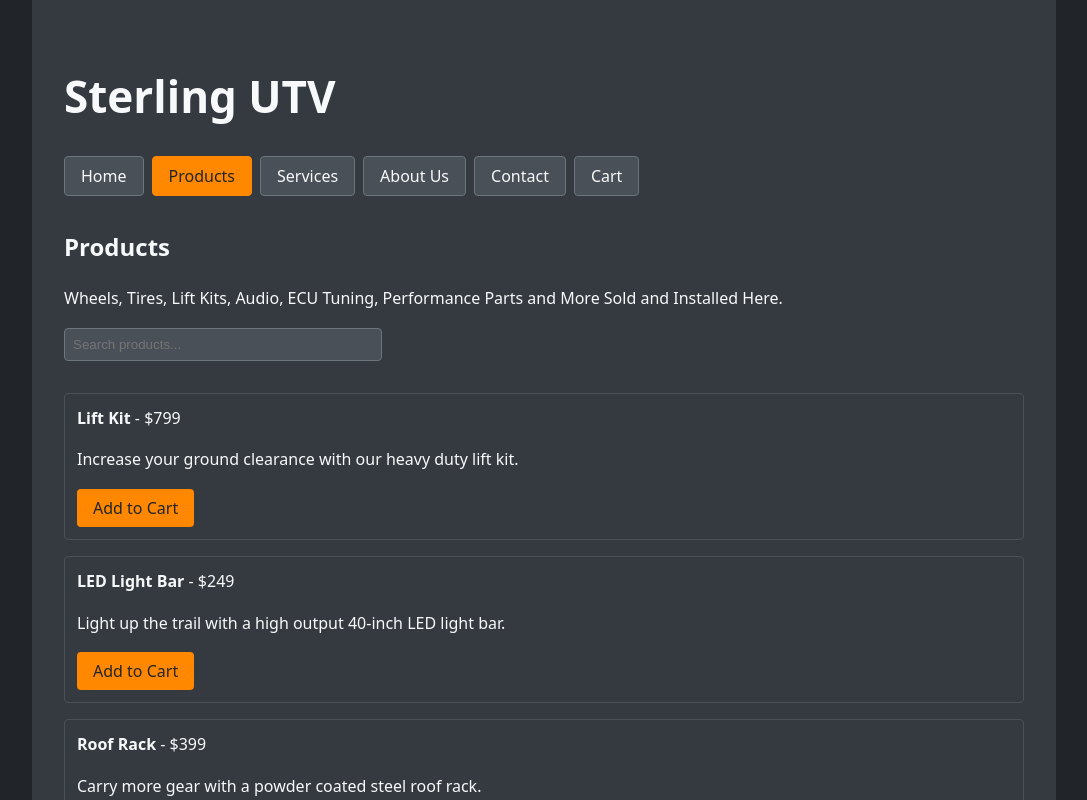
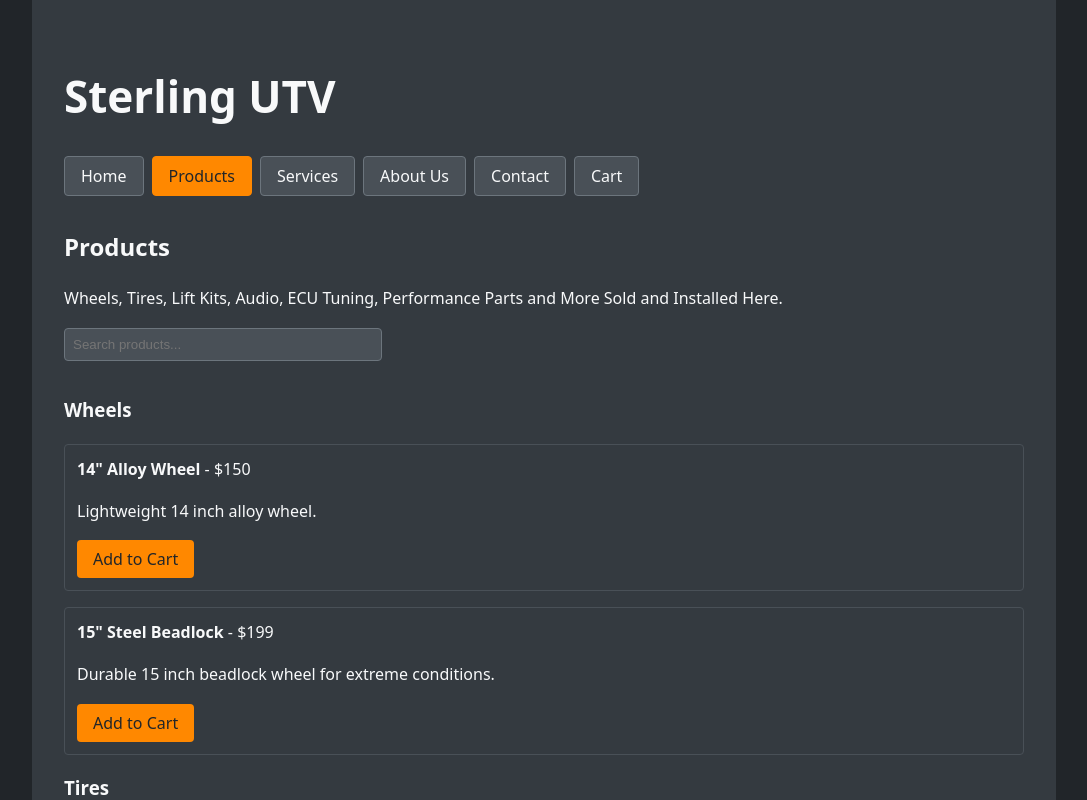
Before and after one commit to nicktull/Sterling-UTV, a React (Vite) app in the folder frontend/: page / in a window 1280 px wide. Both pictures are taken after a click on the button "Products". Shown: the top 800 px of the page, without its empty margins (96-1183 px from the left). Built offline with nearby package versions, Linux system fonts and the light colour scheme.

Commit message:
Group products by category

```diff
--- a/frontend/src/data/products.js
+++ b/frontend/src/data/products.js
@@ -1,38 +1,86 @@
 export default [
   {
     id: 1,
-    name: 'Lift Kit',
-    price: 799,
-    description: 'Increase your ground clearance with our heavy duty lift kit.',
+    category: 'Wheels',
+    name: '14" Alloy Wheel',
+    price: 150,
+    description: 'Lightweight 14 inch alloy wheel.',
   },
   {
     id: 2,
-    name: 'LED Light Bar',
-    price: 249,
-    description: 'Light up the trail with a high output 40-inch LED light bar.',
+    category: 'Wheels',
+    name: '15" Steel Beadlock',
+    price: 199,
+    description: 'Durable 15 inch beadlock wheel for extreme conditions.',
   },
   {
     id: 3,
-    name: 'Roof Rack',
-    price: 399,
-    description: 'Carry more gear with a powder coated steel roof rack.',
+    category: 'Tires',
+    name: 'All-Terrain Tire',
+    price: 160,
+    description: '8-ply radial tire for any terrain.',
   },
   {
     id: 4,
-    name: 'Winch',
-    price: 549,
-    description: 'A 4500lb winch kit to get you out of sticky situations.',
+    category: 'Tires',
+    name: 'Mud Tire',
+    price: 175,
+    description: 'Deep lugs for superior mud traction.',
   },
   {
     id: 5,
-    name: 'Half Windshield',
-    price: 199,
-    description: 'Protect yourself from debris while maintaining airflow.',
+    category: 'Lift Kits',
+    name: '2" Spacer Lift',
+    price: 250,
+    description: 'Simple bolt-on 2 inch spacer lift.',
   },
   {
     id: 6,
+    category: 'Lift Kits',
+    name: '3" Suspension Lift',
+    price: 799,
+    description: 'Complete suspension lift for extra ground clearance.',
+  },
+  {
+    id: 7,
+    category: 'Audio',
     name: 'Bluetooth Speaker System',
     price: 299,
     description: 'Enjoy your favorite tunes with a waterproof speaker setup.',
   },
+  {
+    id: 8,
+    category: 'Audio',
+    name: 'Overhead Sound Bar',
+    price: 349,
+    description: 'Four-speaker sound bar with built-in amplifier.',
+  },
+  {
+    id: 9,
+    category: 'ECU Tuning',
+    name: 'Stage 1 ECU Tune',
+    price: 399,
+    description: 'Optimizes fuel and timing for mild power gains.',
+  },
+  {
+    id: 10,
+    category: 'ECU Tuning',
+    name: 'Stage 2 ECU Tune',
+    price: 499,
+    description: 'Aggressive tuning for maximum performance.',
+  },
+  {
+    id: 11,
+    category: 'Performance Parts',
+    name: 'Performance Exhaust',
+    price: 450,
+    description: 'Stainless exhaust system for better flow.',
+  },
+  {
+    id: 12,
+    category: 'Performance Parts',
+    name: 'Cold Air Intake',
+    price: 299,
+    description: 'High-flow intake for increased horsepower.',
+  },
 ];
--- a/frontend/src/pages/Products.jsx
+++ b/frontend/src/pages/Products.jsx
@@ -4,6 +4,12 @@ export default function Products({ search, onSearch, onAdd }) {
   const filtered = products.filter((item) =>
     item.name.toLowerCase().includes(search.toLowerCase()),
   );
+  const categories = Array.from(new Set(products.map((p) => p.category)));
+  const grouped = filtered.reduce((acc, item) => {
+    acc[item.category] = acc[item.category] || [];
+    acc[item.category].push(item);
+    return acc;
+  }, {});
 
   return (
     <section>
@@ -19,8 +25,14 @@ export default function Products({ search, onSearch, onAdd }) {
         value={search}
         onChange={(e) => onSearch(e.target.value)}
       />
+      {categories.map((cat) => {
+        const items = grouped[cat] || [];
+        if (items.length === 0) return null;
+        return (
+          <div key={cat}>
+            <h3>{cat}</h3>
             <ul>
-        {filtered.map((item) => (
+              {items.map((item) => (
                 <li key={item.id}>
                   <strong>{item.name}</strong> - ${item.price}
                   <p>{item.description}</p>
@@ -28,6 +40,9 @@ export default function Products({ search, onSearch, onAdd }) {
                 </li>
               ))}
             </ul>
+          </div>
+        );
+      })}
     </section>
   );
 }
```
Lines whose indentation alone changed are shown as unchanged.
